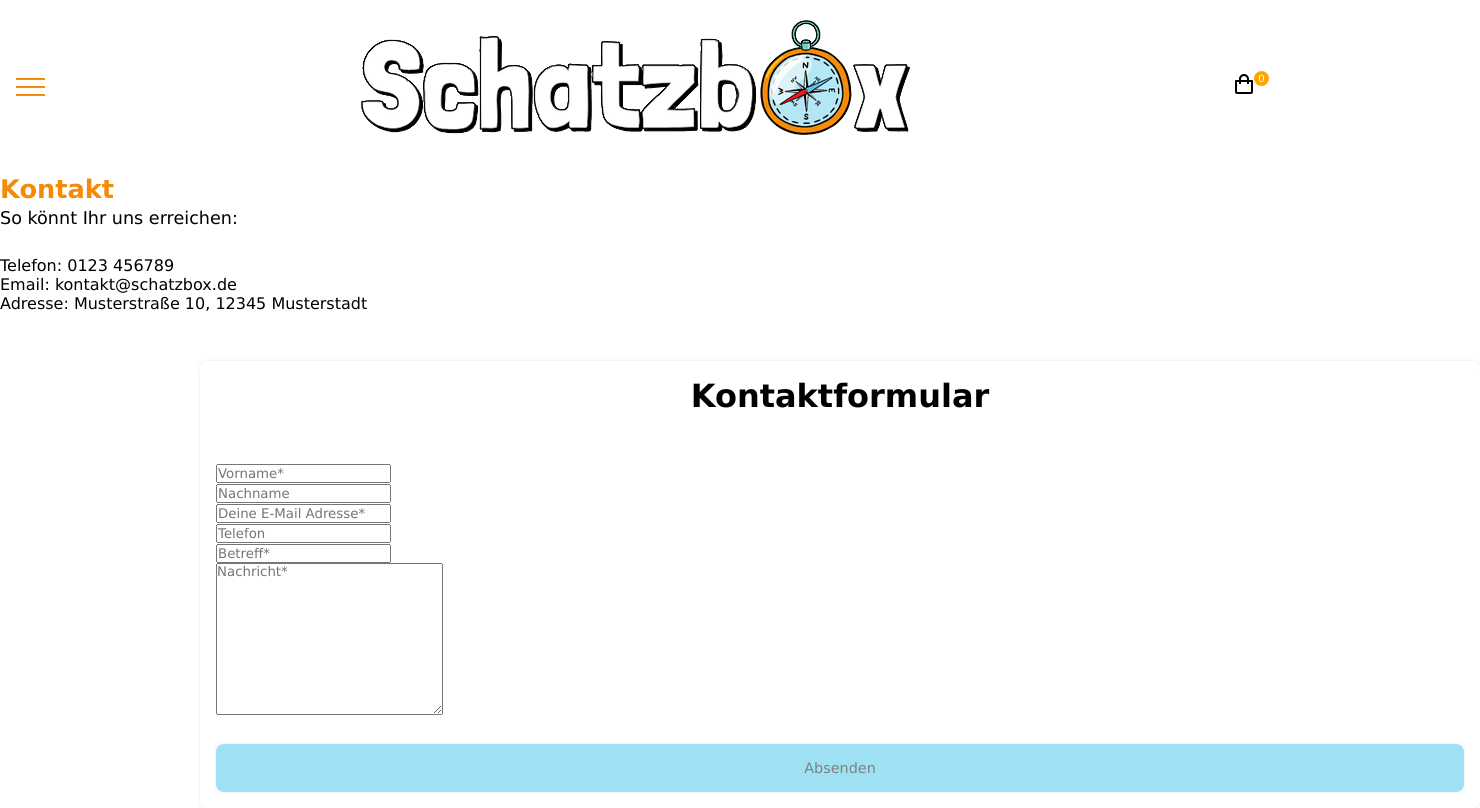
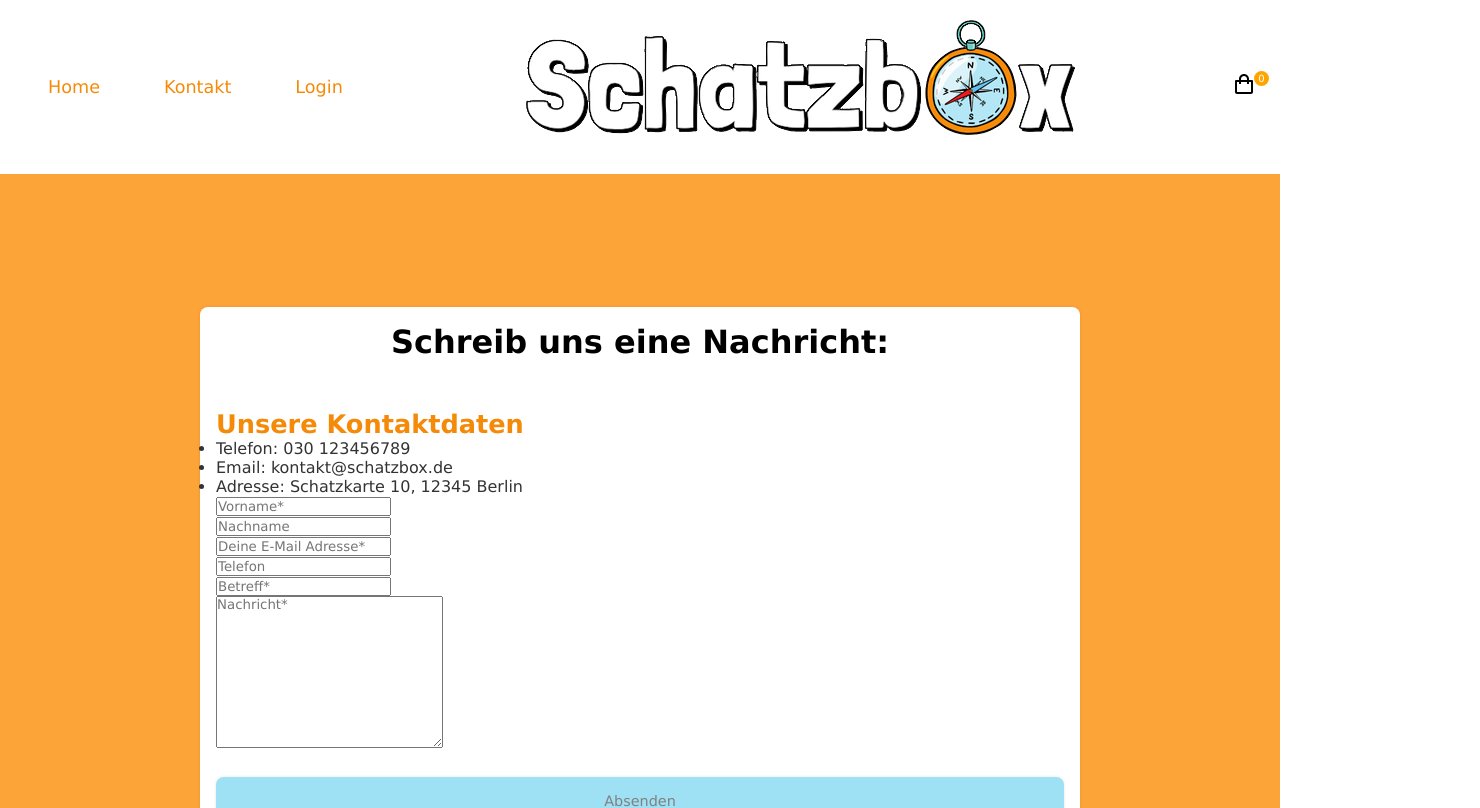
Before and after one commit to Malouzi/schatzbox, a React (Vite) app in the folder frontend/: page /contact in a window 1280 px wide. Shown: the top 808 px of the page, 1480 px wide, since content can reach past the window. Built offline with nearby package versions, Linux system fonts and the light colour scheme.

Commit message:
Kontaktseite ergänzt aber noch nicht fertig

```diff
--- a/frontend/src/components/Contact/Contact.jsx
+++ b/frontend/src/components/Contact/Contact.jsx
@@ -9,18 +9,17 @@ export default function Kontakt() {
 
   return (
     <div className={styles.kontaktPage}>
-      <h1>Kontakt</h1>
-      <p>So könnt Ihr uns erreichen:</p>
-      <ul>
-        <li>Telefon: 0123 456789</li>
-        <li>Email: <a href="mailto:kontakt@schatzbox.de">kontakt@schatzbox.de</a></li>
-        <li>Adresse: Musterstraße 10, 12345 Musterstadt</li>
-      </ul>
+
 
       <section className={styles.contact}>
         <form onSubmit={onSubmit}>
-          <h2>Kontaktformular</h2>
-
+          <h2>Schreib uns eine Nachricht:</h2>
+   <h1>Unsere Kontaktdaten</h1>
+      <ul>
+        <li>Telefon: 030 123456789</li>
+        <li>Email: <a href="mailto:kontakt@schatzbox.de">kontakt@schatzbox.de</a></li>
+        <li>Adresse: Schatzkarte 10, 12345 Berlin</li>
+      </ul>
           <div className={styles.inputBox}>
             <input
               type="text"
--- a/frontend/src/components/Contact/Contact.module.css
+++ b/frontend/src/components/Contact/Contact.module.css
@@ -22,3 +22,89 @@
     color: #f58a08;
     border: 0.1rem solid #f58a08;
   }
+
+  .contact {
+    display: flex;
+    justify-content: center;
+    align-items: center;
+    min-height: 100vh;
+    background: #fca438;
+  }
+
+  form {
+    width: 100vw;
+    background: #fff;
+    padding: 1rem 1rem 1rem;
+    border-radius: 0.5rem;
+    box-shadow: 0 0 0.2rem rgba(0, 0, 0, 0.1);
+    color: #333;
+    margin: 1rem;
+  }
+
+  form h2 {
+    color: #000000;
+    font-size: 2rem;
+    text-align: center;
+    padding-bottom: 1rem;
+  }
+
+  form .input-box {
+    margin-top: 10px;
+  }
+
+  .input-box input {
+    width: 100%;
+    height: 3rem;
+    background: transparent;
+    border: 0.1rem solid #eaeaea;
+    outline: none;
+    border-radius: 0.5rem;
+    padding: 1rem;
+    font-size: 0.9rem;
+    color: #333;
+  }
+
+  .input-box textarea {
+    width: 100%;
+    height: 5rem;
+    background: transparent;
+    border: 0.1rem solid #eaeaea;
+    outline: none;
+    border-radius: 0.5rem;
+    padding: 15px;
+    font-size: 0.9rem;
+    color: #333;
+    margin-top: 0.5rem;
+  }
+
+  form button {
+    width: 100%;
+    height: 3rem;
+    background: #9ee0f4;
+    border: none;
+    border-radius: 0.5rem;
+    box-shadow: 0 0 0.2rem rgba(0, 0, 0, 0.1);
+    cursor: pointer;
+    font-size: 0.9rem;
+    color: grey;
+    font-weight: 500;
+    margin-top: 25px;
+    transition: 0.5s;
+  }
+
+  form button:hover {
+    background: #5fc1f0;
+    color: #333;
+  }
+
+  @media screen and (min-width: 768px) {
+    form {
+      margin: 3rem 200px;
+    }
+  }
+
+  @media screen and (min-width: 1468px) {
+    form {
+      margin: 3rem 400px;
+    }
+  }
--- a/frontend/src/components/Navbar/Navbar.jsx
+++ b/frontend/src/components/Navbar/Navbar.jsx
@@ -23,21 +23,7 @@ export default function Navbar() {
   };
 
   useEffect(() => {
-    const handleScroll = () => {
-      if (isOpen) {
-        setIsOpen(false);
-      }
-    };
-
-    window.addEventListener("scroll", handleScroll);
-
-    return () => {
-      window.removeEventListener("scroll", handleScroll);
-    };
-  }, [isOpen]);
-
-  useEffect(() => {
-    setIsOpen(false);
+    setIsOpen(false); // Schließt das Menü, wenn die Seite wechselt
   }, [location]);
 
   return (
@@ -52,18 +38,12 @@ export default function Navbar() {
           <li>
             <Link to="/">Home</Link>
           </li>
-
-          {/* Optional */}
-          {/* <li>
-            <Link to="/angebote">Angebote</Link>
-          </li> */}
-
           <li>
-            <Link to="/kontakt">Kontakt</Link>
+            <Link to="/contact">Kontakt</Link>
           </li>
           <li>
             {isAuthenticated ? (
-              <button onClick={logout} className={styles.logoutButton}>
+              <button onClick={handleLogout} className={styles.logoutButton}>
                 Logout
               </button>
             ) : (
@@ -87,3 +67,95 @@ export default function Navbar() {
     </nav>
   );
 }
+
+
+
+// import { useState, useContext, useEffect } from "react";
+// import { AuthContext } from "../../context/AuthContext";
+// import { CartContext } from "../../context/CartContext";
+// import { Link, useNavigate, useLocation } from "react-router-dom";
+// import styles from "./Navbar.module.css";
+// import logo from "../../assets/logo-transparent.png";
+// import { BiShoppingBag } from "react-icons/bi";
+
+// export default function Navbar() {
+//   const [isOpen, setIsOpen] = useState(false);
+//   const { totalItems } = useContext(CartContext);
+//   const { isAuthenticated, logout } = useContext(AuthContext);
+//   const navigate = useNavigate();
+//   const location = useLocation();
+
+//   const handleLogout = () => {
+//     logout();
+//     navigate("/");
+//   };
+
+//   const toggleMenu = () => {
+//     setIsOpen(!isOpen);
+//   };
+
+//   useEffect(() => {
+//     const handleScroll = () => {
+//       if (isOpen) {
+//         setIsOpen(false);
+//       }
+//     };
+
+//     window.addEventListener("scroll", handleScroll);
+
+//     return () => {
+//       window.removeEventListener("scroll", handleScroll);
+//     };
+//   }, [isOpen]);
+
+//   useEffect(() => {
+//     setIsOpen(false);
+//   }, [location]);
+
+//   return (
+//     <nav className={styles.navbar}>
+//       <div className={`${styles["navbar-left"]} ${isOpen ? styles["open"] : ""}`}>
+//         <div className={styles.hamburger} onClick={toggleMenu}>
+//           <span></span>
+//           <span></span>
+//           <span></span>
+//         </div>
+//         <ul className={styles.dropdown}>
+//           <li>
+//             <Link to="/">Home</Link>
+//           </li>
+
+//           {/* Optional */}
+//           {/* <li>
+//             <Link to="/angebote">Angebote</Link>
+//           </li> */}
+
+//           <li>
+//             <Link to="/kontakt">Kontakt</Link>
+//           </li>
+//           <li>
+//             {isAuthenticated ? (
+//               <button onClick={logout} className={styles.logoutButton}>
+//                 Logout
+//               </button>
+//             ) : (
+//               <Link to="/login">Login</Link>
+//             )}
+//           </li>
+//         </ul>
+//       </div>
+//       <div className={styles.navbarMiddle}>
+//         <Link to="/" className="logo">
+//           <img src={logo} alt="Logo" />
+//         </Link>
+//       </div>
+
+//       <div className={styles.navbarRight}>
+//         <Link to={"/cart"} className={styles.cartIcon}>
+//           <BiShoppingBag />
+//           <span className={styles.cartCount}>{totalItems}</span>
+//         </Link>
+//       </div>
+//     </nav>
+//   );
+// }
--- a/frontend/src/components/Navbar/Navbar.module.css
+++ b/frontend/src/components/Navbar/Navbar.module.css
@@ -1,4 +1,178 @@
+.navbar {
+  display: flex;
+  justify-content: space-between;
+  align-items: center;
+  padding: 1rem;
+  background-color: white;
+  position: sticky;
+  top: 0;
+  z-index: 100;
+}
 
+.navbar-left {
+  display: flex;
+  align-items: center;
+}
+
+.hamburger {
+  display: flex;
+  flex-direction: column;
+  cursor: pointer;
+}
+
+.hamburger span {
+  display: block;
+  width: 29px;
+  height: 2.5px;
+  background-color: #f58a08;
+  margin: 2.7px 0;
+  transition: all 0.3s ease;
+  transform-origin: center;
+}
+
+.navbar-left.open .hamburger span:nth-child(1) {
+  transform: translateY(5px) rotate(45deg);
+}
+
+.navbar-left.open .hamburger span:nth-child(2) {
+  opacity: 0;
+}
+
+.navbar-left.open .hamburger span:nth-child(3) {
+  transform: translateY(-11px) rotate(-45deg);
+}
+
+.navbar-left ul {
+  display: none;
+  flex-direction: column;
+  position: absolute;
+  list-style: none !important;
+  top: 5rem;
+  left: 0;
+  width: 15rem;
+  background-color: white;
+  box-shadow: 0 2px 4px rgba(0, 0, 0, 0.05);
+}
+
+.navbar-left.open ul {
+  display: flex;
+}
+
+.navbar-left li {
+  display: block;
+  cursor: pointer;
+  font-size: 1.1rem;
+  color: black;
+  text-align: center;
+  transition: transform 0.3s ease;
+}
+
+.navbar-left a {
+  display: block;
+  color: #f58a08;
+  text-decoration: none;
+  list-style: none;
+  padding: 1rem;
+}
+
+.navbar-left a:hover {
+  color: white;
+}
+
+.navbar-left .dropdown {
+  background-color: white;
+  margin: 0;
+  list-style: none;
+}
+
+.navbar-left li:hover {
+  background-color: #f58a08;
+  color: white;
+}
+
+.navbar-middle img {
+  height: 70px;
+  transition: transform 0.3s ease;
+}
+
+.navbar-middle img:hover {
+  transform: scale(1.05);
+}
+
+.navbarRight {
+  position: relative;
+}
+
+.cartIcon {
+  background: none;
+  border: none;
+  font-size: 1.5rem;
+  cursor: pointer;
+  padding: 0.5rem;
+  transition: transform 0.3s ease;
+  position: relative;
+}
+
+.cartIcon:hover {
+  transform: scale(1.1);
+  font-weight: bold;
+}
+
+.cartCount {
+  background-color: orange;
+  color: white;
+  width: 15px;
+  height: 15px;
+  border-radius: 50%;
+  display: flex;
+  align-items: center;
+  justify-content: center;
+  position: absolute;
+  top: 5px;
+  right: -5px;
+  font-size: 10px;
+}
+
+.btnLogout {
+  border: none;
+}
+
+/* ---- Media Queries ---- */
+
+/* Tablet & Desktop */
+@media screen and (min-width: 768px) {
+  .navbar-left {
+    display: flex;
+    align-items: center;
+  }
+
+  /* Hamburger Menü verstecken auf Tablets und Desktop */
+  .hamburger {
+    display: none;
+  }
+
+  /* Navigation als horizontale Liste anzeigen */
+  .navbar-left ul {
+    display: flex;
+    position: static;
+    flex-direction: row;
+    background: none;
+    box-shadow: none;
+    width: auto;
+  }
+
+  .navbar-left li {
+    padding: 0;
+    margin: 0 1rem;
+  }
+
+  .navbar-left a {
+    font-size: 1.1rem;
+  }
+}
+
+
+/*
 .navbar {
   display: flex;
   justify-content: space-between;
@@ -126,4 +300,4 @@
 
 .btnLogout{
   border: none;
-}
+} */
```
